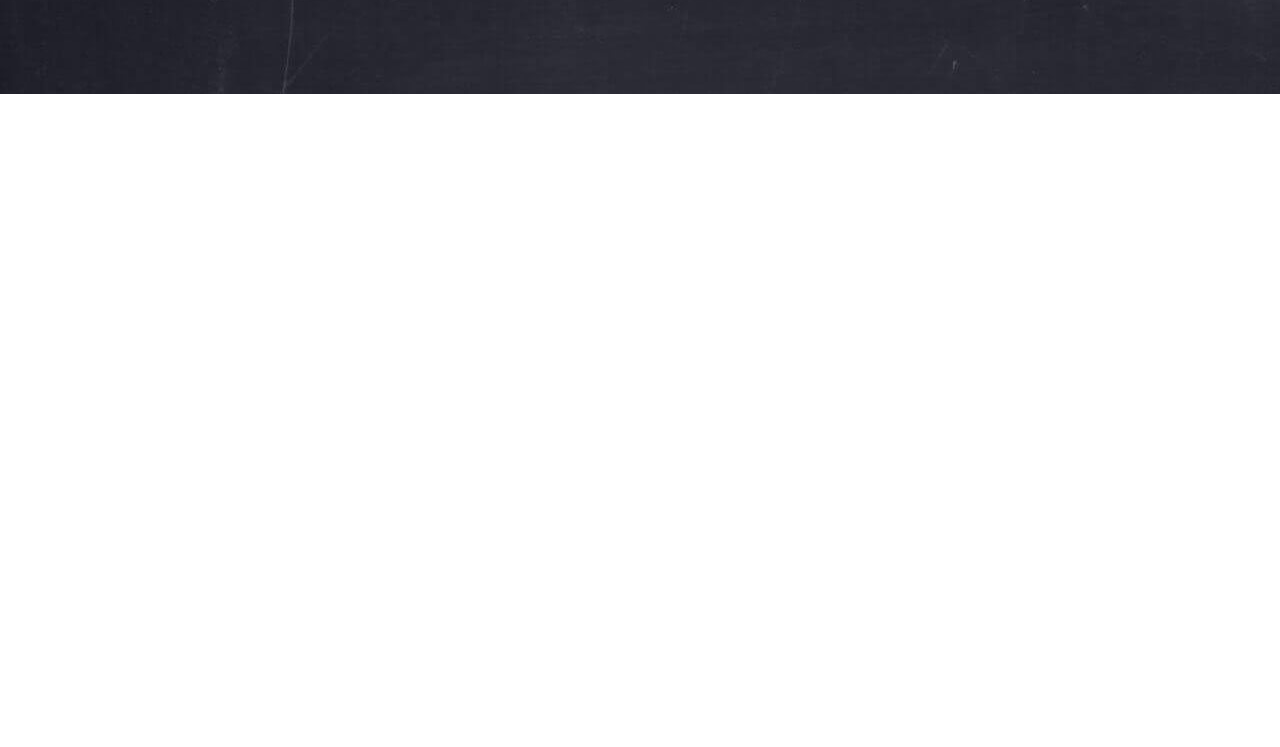
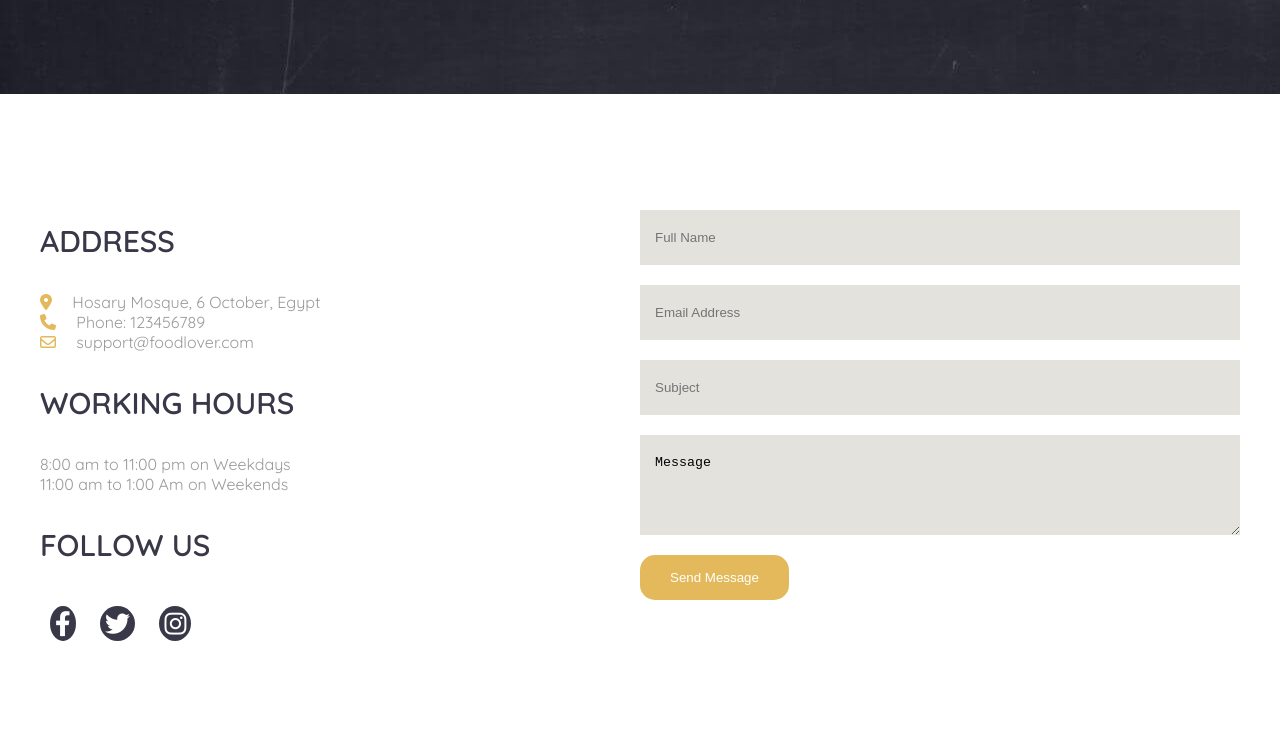
Before and after one commit to Abdallah-Ateef/-Food-lover, a plain HTML site: page index.html in a window 1280 px wide. Shown: the part 4406-5153 px from the top of the page. Before the commit the page ends 4500 px from the top, so only its background shows below. Drawn offline with Linux system fonts and the light colour scheme.

Commit message:
added section contact

```diff
--- a/css/style.css
+++ b/css/style.css
@@ -107,7 +107,7 @@ header *{
 
 }
 
-.about,.offers,.menu,.daytime,.gallery{
+.about,.offers,.menu,.daytime,.gallery,.contact{
   padding:6rem 0;
 }
 
@@ -288,3 +288,70 @@ header *{
   margin: 20px;
   border-radius: 20px;
 }
+
+/* End section gallery */
+/* start section contact */
+.contact-content{
+  display: flex;
+  justify-content: center;
+}
+
+.contact-info{
+  width: 50%;
+
+}
+
+.contact-info h3{
+  margin: 2rem 0;
+  font-size: 30px;
+  color: #383848;
+}
+
+.contact-info p{
+  color: #9a9a9a;
+}
+
+.contact-info .fa{
+  margin-right: 1rem;
+}
+
+.contact-info .fa-brands{
+  color: #fff;
+  font-size: 25px;
+  padding:5px;
+  background-color: #383848;
+  border-radius: 50%;
+  margin: 10px;
+}
+
+.form{
+  width: 50%;
+}
+
+
+.contact-content form input,textarea{
+  display: block;
+  width: 100%;
+  padding: 20px 15px;
+  margin: 20px 0;
+  background-color: #e3e2dd;
+  border: none;
+}
+textarea{
+  height: 100px;
+}
+
+.form button{
+  background-color: #e4b95b;
+  color: #fff;
+}
+
+.form button:hover{
+  background-color: #383848;
+  cursor: pointer;
+}
+
+.contact-info .fa-brands:hover{
+  background-color:#e4b95b;
+  color: #383848;;
+}
--- a/index.html
+++ b/index.html
@@ -5,6 +5,7 @@
     <meta name="viewport" content="width=device-width, initial-scale=1.0">
     <title>Food lover</title>
     <link rel="stylesheet" href="css/style.css">
+    <link rel="stylesheet" href="https://cdnjs.cloudflare.com/ajax/libs/font-awesome/6.3.0/css/all.min.css" integrity="sha512-SzlrxWUlpfuzQ+pcUCosxcglQRNAq/DZjVsC0lE40xsADsfeQoEypE+enwcOiGjk/bSuGGKHEyjSoQ1zVisanQ==" crossorigin="anonymous" referrerpolicy="no-referrer">
 </head>
 <body>
     <!--start section header-->
@@ -227,6 +228,53 @@
             </div>
         </section>
         <!--End section Gallery-->
+        <!--Start section contact-->
+        <section class="contact">
+            <div class="container">
+                <div class="contact-content">
+                    <div class="contact-info">
+                        <div>
+                            <h3>ADDRESS</h3>
+                            <p>
+                                <i class="fa-solid fa-location-dot primary-text fa"></i>
+                                Hosary Mosque, 6 October, Egypt
+                            </p>
+                            <p>
+                                <i class="fa-solid fa-phone primary-text fa"></i>
+                                Phone: 123456789
+                            </p>
+                            <p>
+                                <i class="fa-regular fa-envelope primary-text fa"></i>
+                                support@foodlover.com
+                            </p>
+                        </div>
+                        <div>
+                            <h3>WORKING HOURS</h3>
+                            <p>8:00 am to 11:00 pm on Weekdays</p>
+                            <p>11:00 am to 1:00 Am on Weekends</p>
+                        </div>
+                        <div>
+                            <h3>FOLLOW US</h3>
+                            <a href="#"><i class="fa-brands fa-facebook-f"></i></a>
+                            <a href="#"><i class="fa-brands fa-twitter"></i></a>
+                            <a href="#"><i class="fa-brands fa-instagram"></i></a>
+                        </div>
+
+                    </div>
+                    <div class="form">
+                        <form>
+                            <input type="text" placeholder="Full Name">
+                            <input type="email" placeholder="Email Address">
+                            <input type="Subject" placeholder="Subject">
+                            <textarea>Message</textarea>
+                            <button class="bttn ">Send Message</button>
+
+                        </form>
+                    </div>
+                </div>
+            </div>
+        </section>
+        <!--End section contact-->
     </main>
 
 
```
